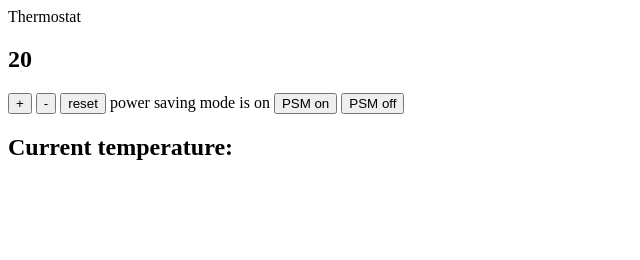
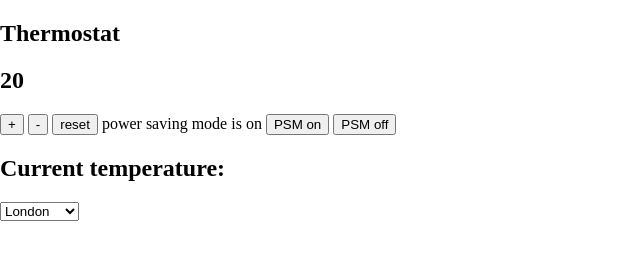
Before and after one commit to drkitsch/thermostat, a plain HTML site: page index.html in a window 1280 px wide. Shown: the whole page, without its empty margins (0-640 px from the left). Drawn offline with Linux system fonts and the light colour scheme.

Commit message:
all but last stage complete

```diff
--- a/index.html
+++ b/index.html
@@ -2,10 +2,12 @@
 <!DOCTYPE html>
 <html>
   <head>
+    <link rel="stylesheet" type="text/css" href="./styles.css">
     <title>Thermostat</title>
-  <head>Thermostat</head>
+  </head>
   <body>
     <section>
+      <h2>Thermostat</h2>
       <h1 id="temperature"></h1>
       <p>
         <button id="temperature-up">+</button>
@@ -16,11 +18,16 @@
         <button id="powersaving-off">PSM off</button>
       </p>
     </section>
-  </body>
+    <section>
+      <h1>Current temperature: <span id="current-temperature"></span></h1>
+      <select id="current-city">
+        <option value="London">London</option>
+        <option value="New york">New York</option>
+        <option value="Paris">Paris</option>
+        <option value="Tokyo">Tokyo</option>
+      </select>
+    </section>
   <script src="src/thermostat.js"></script>
   <script src="src/interface.js"></script>
+  </body>
 </html>
-
-<section>
-  <h1>Current temperature: <span id="current-temperature"></span></h1>
-</section>
--- a/src/interface.js
+++ b/src/interface.js
@@ -1,6 +1,8 @@
 document.addEventListener("DOMContentLoaded", function() {
 
-  const updateTemperature = function() {
+
+
+   const updateTemperature = () => {
     document.querySelector('#temperature').innerText = thermostat.temperature;
     if (thermostat.energyUsage() === 'low-usage') {
       document.querySelector('#temperature').style.color = 'green';
@@ -11,9 +13,8 @@ document.addEventListener("DOMContentLoaded", function() {
     }
   }
 
-
   const thermostat = new Thermostat();
-  document.querySelector('#temperature').innerText = thermostat.temperature
+  document.querySelector('#temperature').innerText = thermostat.temperature;
 
   document.querySelector('#temperature-up').addEventListener('click', function() {
   thermostat.up();
@@ -42,5 +43,18 @@ document.addEventListener("DOMContentLoaded", function() {
   updateTemperature();
   });
 
+  const selectElement = document.querySelector('#current-city');
+  selectElement.addEventListener('change', (Event) => {
+    const city = Event.target.value;
+    const url = `http://api.openweathermap.org/data/2.5/weather?q=${city}&appid=572fec089d6ffda715a4083583171d67&units=metric`
+
+    fetch(url)
+    .then((response) => {
+      return response.json()
+    })
+    .then((data) => {
+      document.querySelector('#current-temperature').innerText = data.main.temp;
+    });
+  });
 
 });
--- /dev/null
+++ b/styles.css
@@ -0,0 +1,4 @@
+body {
+  margin: 0;
+  padding: 0;
+}
```
Also changed, not shown: spec/thermostatSpec.js (+0 -1 lines).
